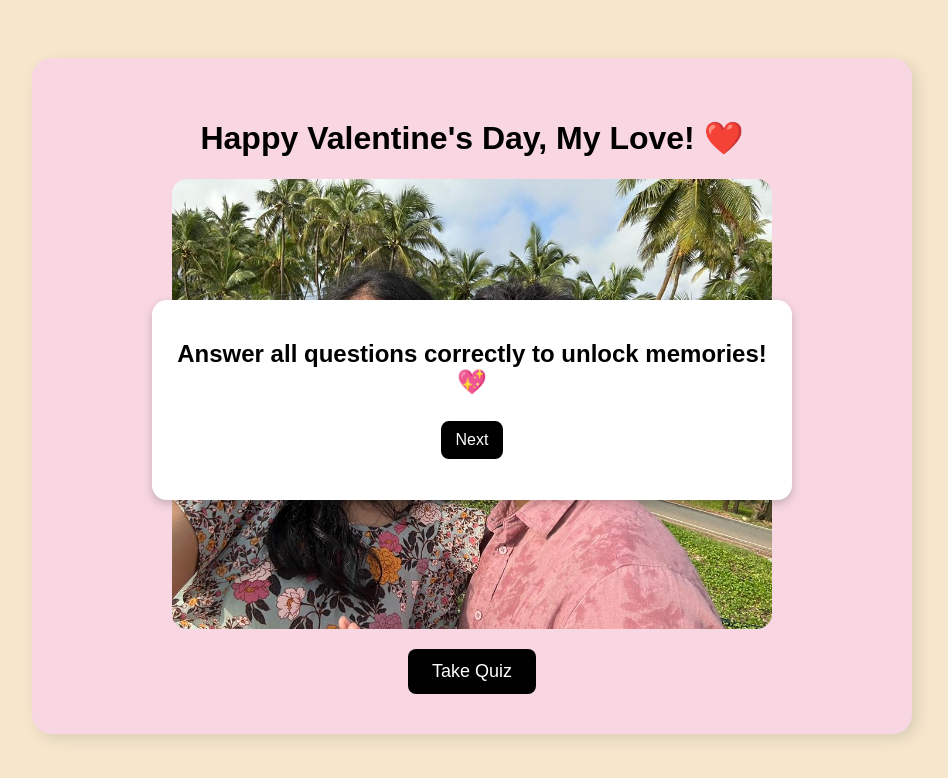
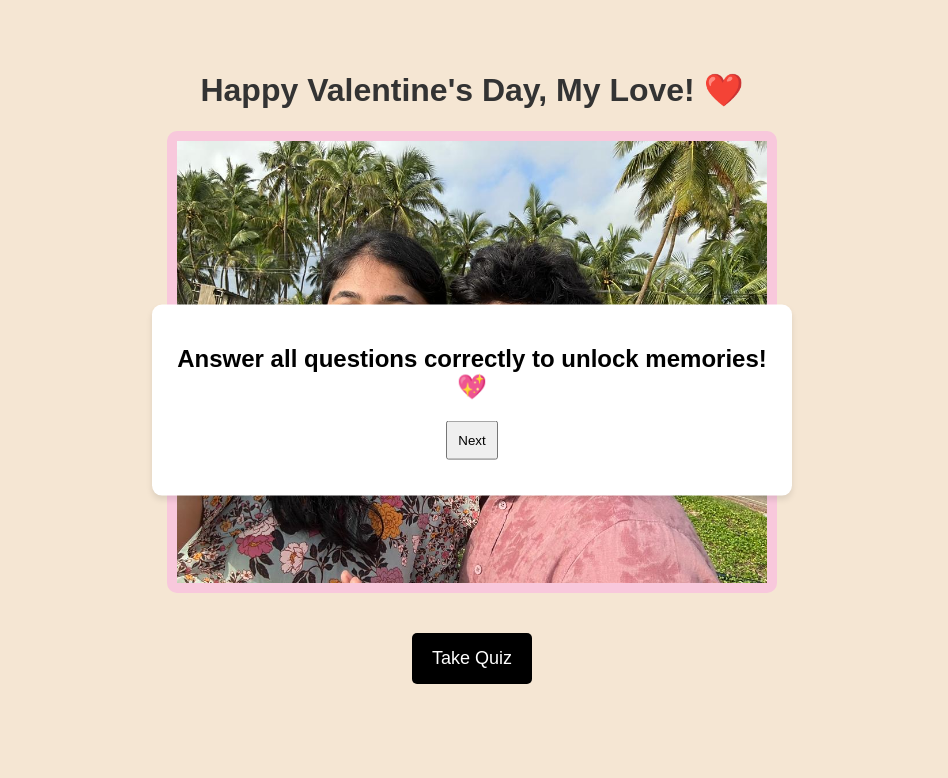
Before and after one commit to Rohan2029/valentines-website, a plain HTML site: page index.html in a window 1280 px wide. Both pictures are taken after a click on the button "Take Quiz". Shown: the whole page, without its empty margins (168-1116 px from the left). Drawn offline with Linux system fonts and the light colour scheme.

Commit message:
Update styles.css

```diff
--- a/styles.css
+++ b/styles.css
@@ -1,49 +1,39 @@
-/* General Styles */
 body {
-    background-color: #f5e6cc; /* Beige background */
-    font-family: 'Arial', sans-serif;
+    font-family: Arial, sans-serif;
+    background-color: #f5e6d3; /* Beige background */
     text-align: center;
+    margin: 0;
+    padding: 0;
+}
+
+.home {
     padding: 50px;
 }
 
-/* Home Section */
-.home {
-    max-width: 800px;
-    margin: 0 auto;
-    background-color: #f8d7e3; /* Baby pink */
-    padding: 40px;
-    border-radius: 20px;
-    box-shadow: 5px 5px 15px rgba(0, 0, 0, 0.1);
+h1 {
+    color: #333;
 }
 
-/* Main Image */
 .main-image {
-    width: 100%;
-    max-width: 600px;
+    width: 50%;
     display: block;
-    margin: 0 auto 20px auto; /* Centers image and adds space below */
-    border-radius: 15px;
+    margin: 20px auto;
+    border-radius: 10px;
+    background-color: #f8c8dc; /* Baby pink container */
+    padding: 10px;
 }
 
-/* CTA Button - Move it Below the Image */
 .cta-button {
-    background-color: #000; /* Black CTA */
+    background-color: black;
     color: white;
+    padding: 15px 20px;
+    border: none;
     font-size: 18px;
-    padding: 12px 24px;
-    border: none;
-    border-radius: 8px;
     cursor: pointer;
-    transition: 0.3s;
-    display: block;
-    margin: 20px auto 0 auto; /* Centers and moves below */
+    margin-top: 20px;
+    border-radius: 5px;
 }
 
-.cta-button:hover {
-    background-color: #333;
-}
-
-/* Quiz Pop-up */
 .quiz-popup {
     display: none;
     position: fixed;
@@ -52,35 +42,41 @@ body {
     transform: translate(-50%, -50%);
     background: white;
     padding: 20px;
-    border-radius: 15px;
-    box-shadow: 0 4px 10px rgba(0, 0, 0, 0.2);
+    border-radius: 10px;
+    box-shadow: 0px 4px 6px rgba(0, 0, 0, 0.1);
 }
 
-/* Quiz Buttons */
 .quiz-box button {
-    background-color: #000;
-    color: white;
-    border: none;
-    padding: 10px 15px;
-    margin: 5px;
+    display: block;
+    margin: 10px auto;
+    padding: 10px;
     cursor: pointer;
-    border-radius: 8px;
-    font-size: 16px;
-    transition: 0.3s;
 }
 
-.quiz-box button:hover {
-    background-color: #444;
+.gallery-container {
+    display: grid;
+    grid-template-columns: repeat(3, 1fr);
+    gap: 20px;
+    padding: 40px;
 }
 
-/* Gallery */
-.gallery {
-    display: none;
-    margin-top: 40px;
+.gallery-item {
+    position: relative;
+    text-align: center;
 }
 
-.image-container img {
-    width: 150px;
-    margin: 10px;
+.gallery-item img {
+    width: 100%;
     border-radius: 10px;
 }
+
+.image-label {
+    position: absolute;
+    top: 10px;
+    left: 50%;
+    transform: translateX(-50%);
+    background: rgba(0, 0, 0, 0.7);
+    color: white;
+    padding: 5px 10px;
+    border-radius: 5px;
+}
```
